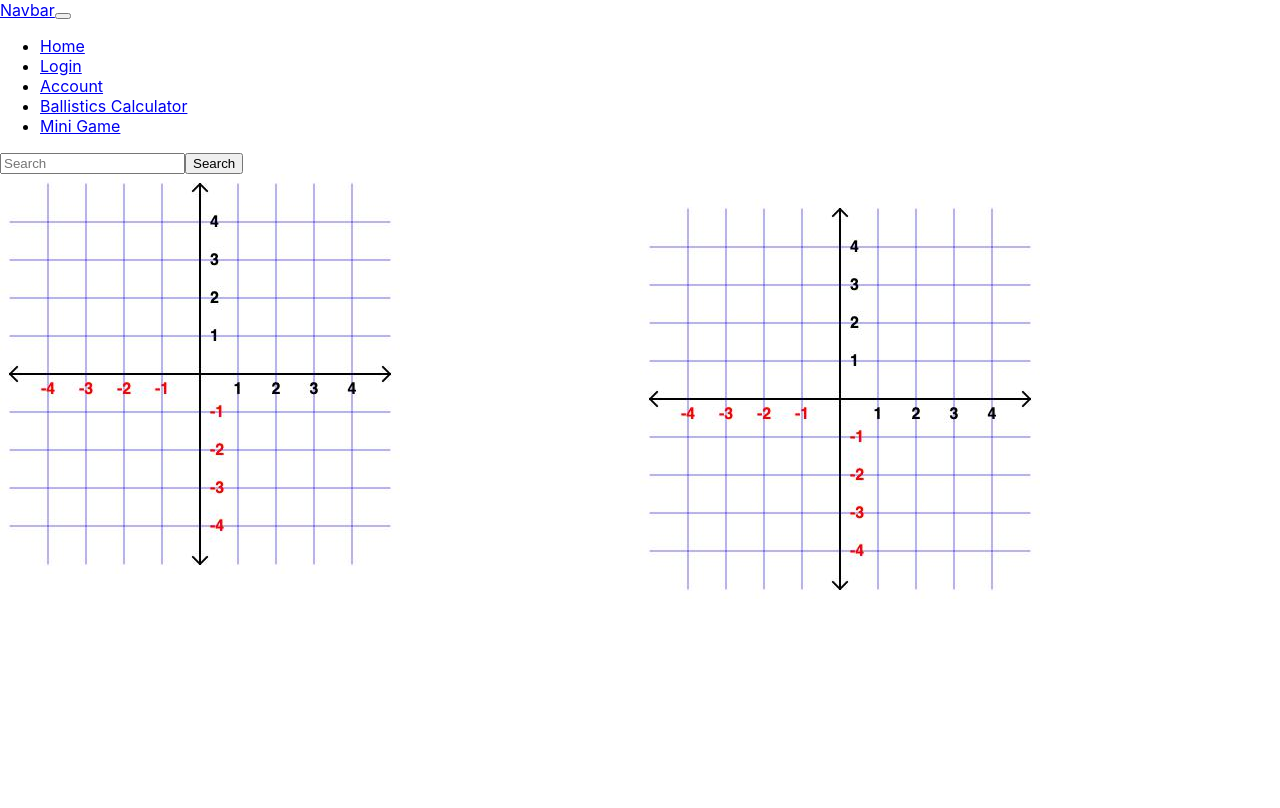
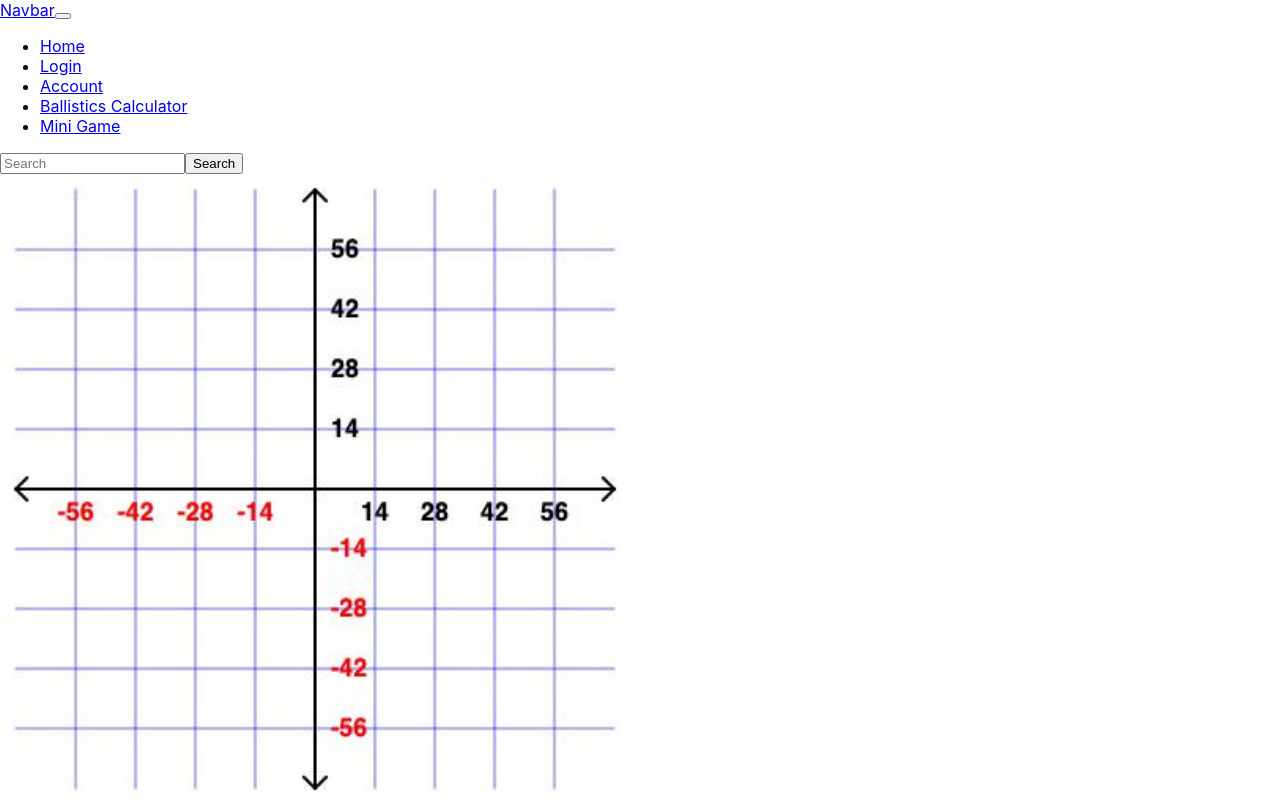
Before and after one commit to bboyyohan/mod4frontend, a React (Create React App) app: page /mini_game in a window 1280 px wide. Built offline with nearby package versions, Linux system fonts and the light colour scheme; no server answers; the HTML template or start-up script is replaced by a standard one.

Commit message:
calculations are somewhat good

```diff
--- a/src/App.css
+++ b/src/App.css
@@ -190,6 +190,10 @@ max-height: 500px;
 width: auto;
 max-width: 250px; */
 
-/* .hidden {
-  max-width:
-} */
+.hidden {
+  display: none;
+  height: 630px;
+  width: 630px;
+  /* background-position-x: left;
+  background-position-y: top; */
+}
--- a/src/component/MiniGame.js
+++ b/src/component/MiniGame.js
@@ -11,21 +11,24 @@ import Dot from './Dot'
 class MiniGame extends React.Component {
 
     calc = (e) => {
-        console.log(e.clientX, e.clientY)
+        // console.log(e.clientX, e.clientY)
+        console.log((this.state.trajectoryDropX - 12), this.state.trajectoryDropY)
         const g = 41.67 //  ((ft^.5)/s)
         const n = .5
         const fo = 0
-        let drop = (((g / this.state.initialVel) / (( 1 / this.state.projectileHorizontalRange ) - (1/(fo - (.75 + .00006 * this.state.projectileHorizontalRange) * n * this.state.projectileHorizontalRange)))))
+
+        // let drop = (((g / this.state.initialVel) / (( 1 / this.state.projectileHorizontalRange ) - (1/(fo - (.75 + .00006 * this.state.projectileHorizontalRange) * n * this.state.projectileHorizontalRange)))))
+        let drop = (((g / this.state.initialVel) / (( 1 / this.state.projectileHorizontalRange ) - ( 1 / (fo - (3 * n * (this.state.projectileHorizontalRange ))) / 4))))
         this.setState({
             // projectileDrop: drop
-            // trajectoryDropY: e.clientY + 60 * drop,                             //  300px   -    60  *   105.6   in/s          *          18,000       inches               /       24000 inches/s
+            trajectoryDropY: e.clientY + 60 * drop                             //  300px   -    60  *   105.6   in/s          *          18,000       inches               /       24000 inches/s
             // {this.state.confirmedWindDirection === 'windLeft' ? trajectoryDropX: (e.clientX) - 60 * (this.state.windMPH * 17.6/* inches/second*/) * ((this.state.projectileHorizontalRange * 36/* range from yards to inches*/) / (this.state.initialVel * 12 /*inches per second*/))) :},
             // draw: [...this.state.draw, true]
 
-
+        // fo -3(n * r)) / 4)
 
         })
-
+        this.drawDot(e)
         // console.log(e.clientY + 60 * drop)
     }
 
@@ -39,11 +42,11 @@ class MiniGame extends React.Component {
     // }
 
     state = {
-        initialVel: 2000,
-        projectileHorizontalRange: 400,
+        initialVel: 3239,
+        projectileHorizontalRange: 500,
         // projectileDrop: 0,
-        trajectoryDropX: null,
-        trajectoryDropY: null,
+        trajectoryDropX: 315,
+        trajectoryDropY: 0,
         draw: [],
         windMPH: Math.floor(Math.random() * (40 - 0 + 1)) + 0,
         windDirection: ['windLeft', 'windRight'],
@@ -62,9 +65,9 @@ class MiniGame extends React.Component {
         let img = this.refs.image
         // debugger
         img.onload = () => {
-          ctx.drawImage(img, 0, 0)
+          ctx.drawImage(img, 0, 0, 630, 630)
           ctx.font = "40px Courier"
-          ctx.fillText(this.state.dot, 210, 75)
+        //   ctx.fillText("this.state.dot", 210, 75)
         }
         // debugger
     }
@@ -73,13 +76,14 @@ class MiniGame extends React.Component {
     drawDot = (e) => {
         // console.log(e)
         // debugger
-        let x = e.clientX
-        let y = e.clientY
+
         let can = e.target
         let cntxt = can.getContext("2d")
         // debugger
         cntxt.font = "40px Courier"
-        cntxt.fillText(".", x, y)
+        cntxt.fillText(".", (e.clientX - 12), this.state.trajectoryDropY)
+        // cntxt.fillText(".", (e.clientX - 12), (e.clientY - 54))
+        // console.log(this.state.trajectoryDropX, this.state.trajectoryDropY)
 
 
     }
@@ -94,23 +98,23 @@ class MiniGame extends React.Component {
 
     render() {
         // console.log(this.state.trajectoryDropX)
-        // let canvas = ""
-        // if (this.state.projectileHorizontalRange === 100 || this.state.projectileHorizontalRange === 200) {
-        //     canvas = img1
-        // } else if (this.state.projectileHorizontalRange === 300) {
-        //     canvas = img2
-        // } else if (this.state.projectileHorizontalRange === 400) {
-        //     canvas = img3
-        // } else {
-        //     canvas = img4
-        // }
+        let canvas = ""
+        if (this.state.projectileHorizontalRange === 100 || this.state.projectileHorizontalRange === 200) {
+            canvas = img1
+        } else if (this.state.projectileHorizontalRange === 300) {
+            canvas = img2
+        } else if (this.state.projectileHorizontalRange === 400) {
+            canvas = img3
+        } else {
+            canvas = img4
+        }
 
 
 
         return(
             <div>
-                           <canvas ref="canvas" width={640} height={425} onClick={this.drawDot}/>
-                            <img ref="image" src={img1} className="hidden" />
+                           <canvas ref="canvas" width={630} height={630} onClick={this.calc}/>
+                            <img ref="image" src={canvas} className="hidden" />
 
             </div>
         )
```
